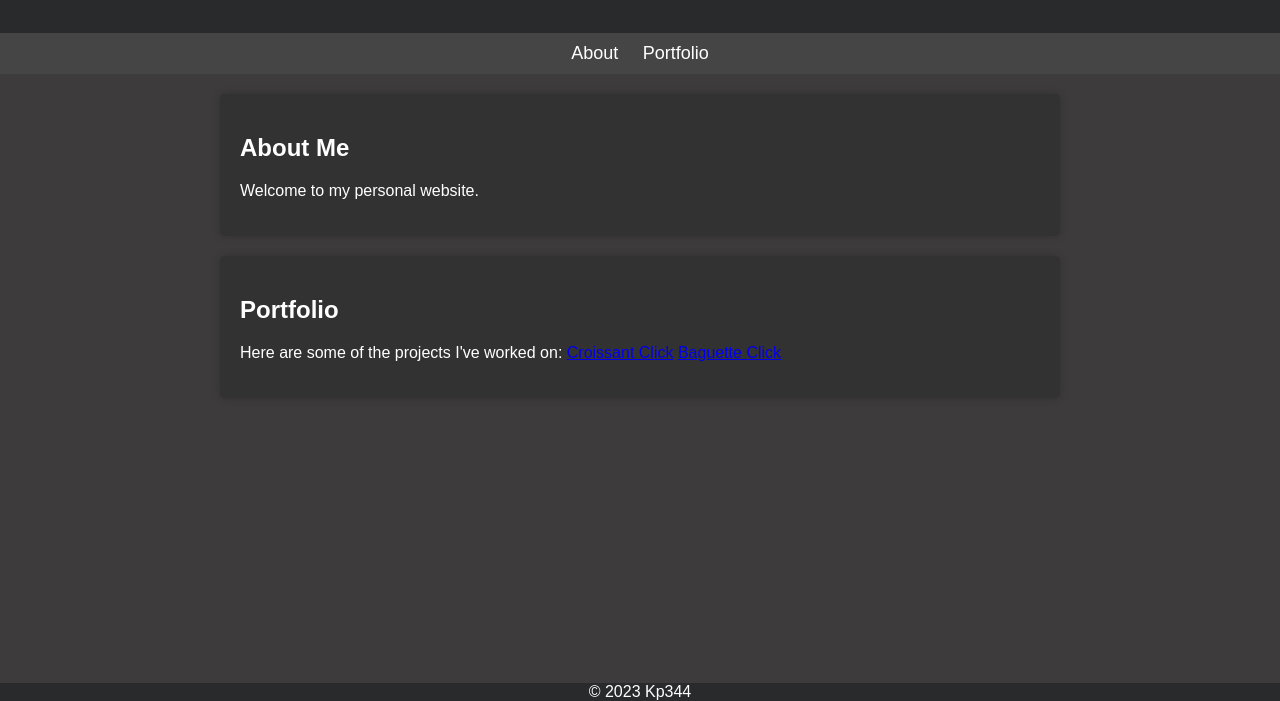
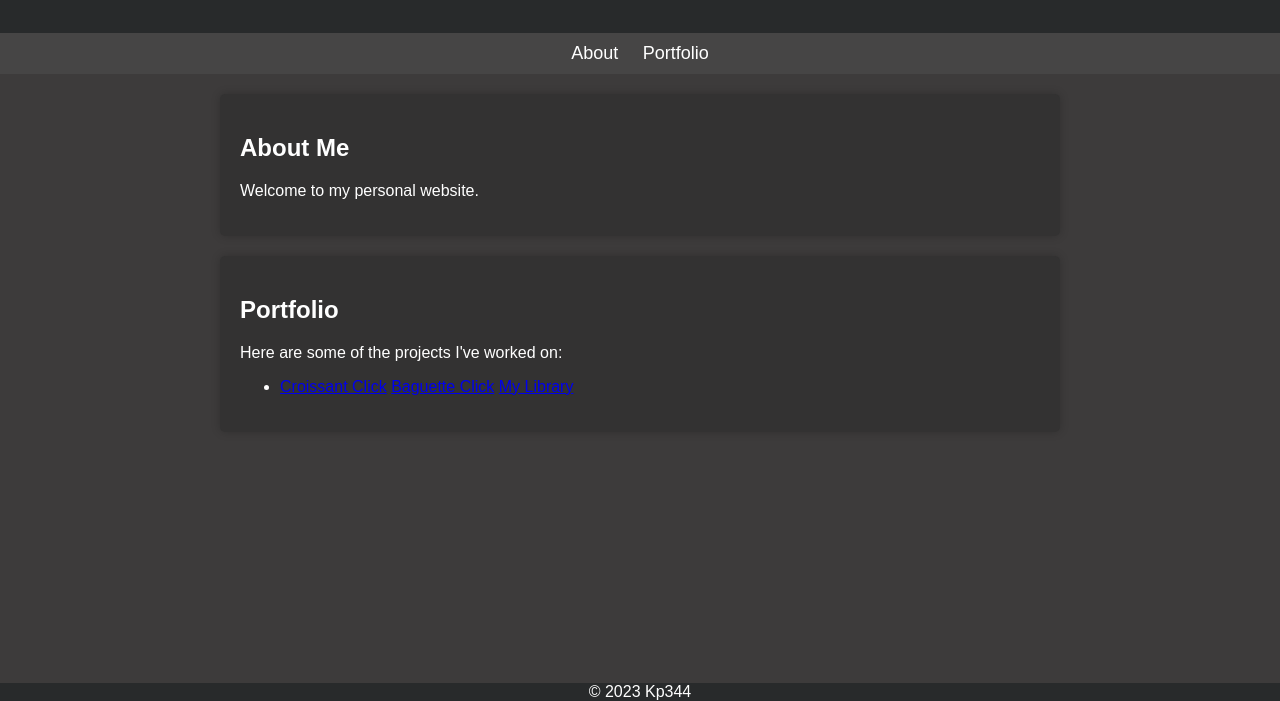
Before and after one commit to Kp344/Kp344, a plain HTML site: page index.html in a window 1280 px wide. Shown: the part 99-800 px from the top of the page. Drawn offline with Linux system fonts and the light colour scheme.

Commit message:
Update index.html

```diff
--- a/index.html
+++ b/index.html
@@ -73,10 +73,15 @@
         <h2>Portfolio</h2>
         <p>
             Here are some of the projects I've worked on:
+            <ul>
+                <li>
+                    <a href="/Croissant_Click/">Croissant Click</a>
 
-            <a href="/Croissant_Click/">Croissant Click</a>
+                    <a href="/Baguette_Click/">Baguette Click</a>
 
-            <a href="/Baguette_Click/">Baguette Click</a>
+                    <a href="/My Library/">My Library</a>
+                </li>
+            </ul>
         </p>
     </section>
     <footer>
```
